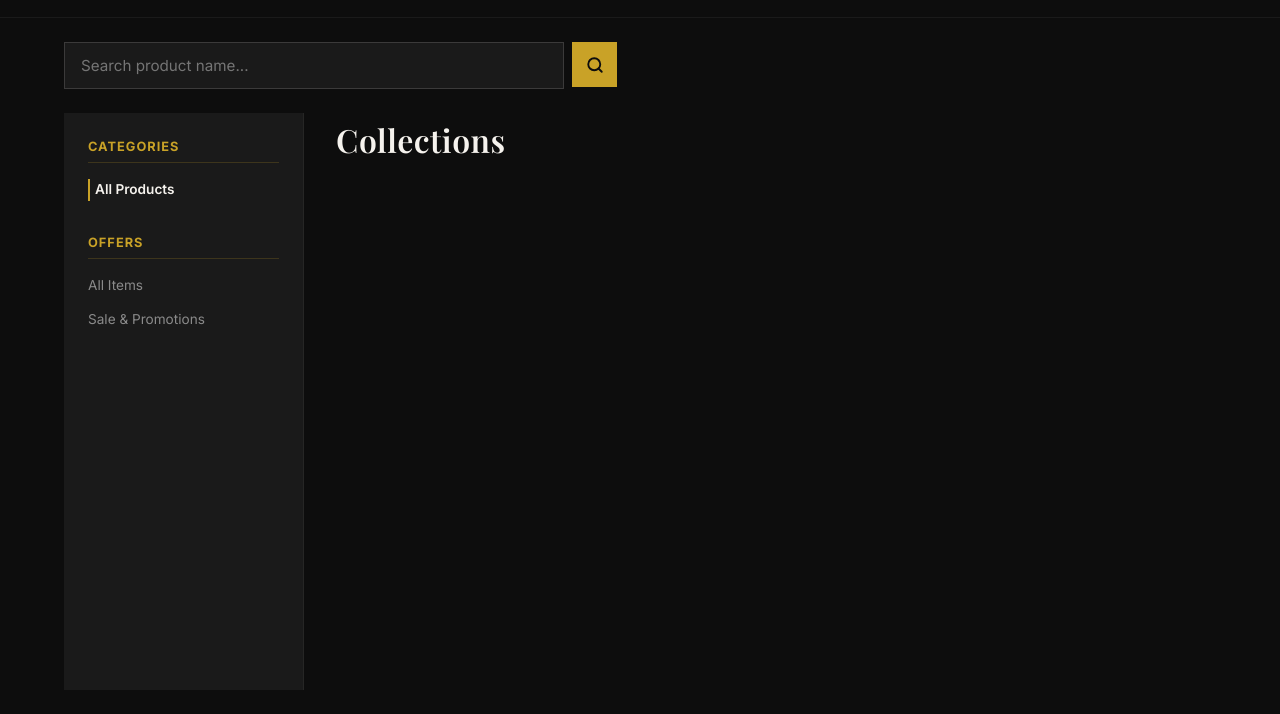
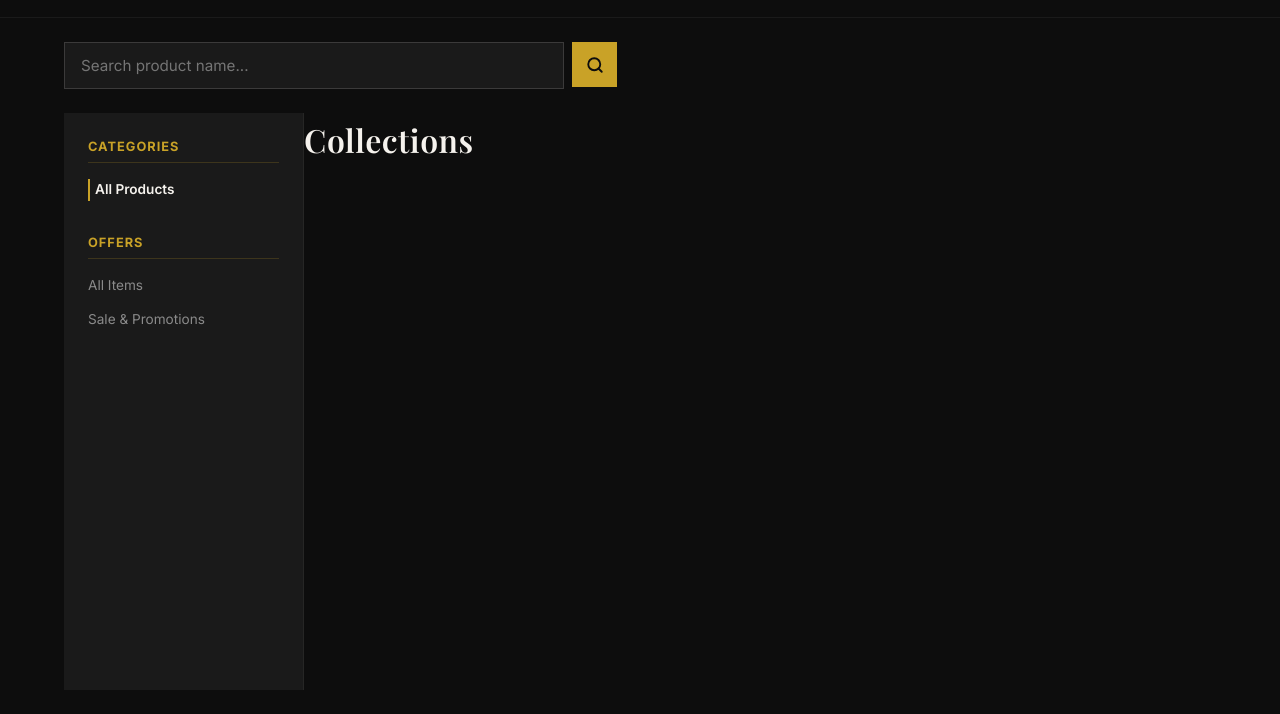
Before and after one commit to KamranAli812921/khansfashion, a website built with Vite: page frontend/index.html in a window 1280 px wide. Shown: the part 86-800 px from the top of the page. Built offline with nearby package versions, Linux system fonts and the light colour scheme; files whose address does not match are found by name; a web font is replaced by a local one.

Commit message:
Set browse-container gap to 0rem to tighten spacing

```diff
--- a/frontend/style.css
+++ b/frontend/style.css
@@ -494,7 +494,7 @@ main {
 .browse-container {
   display: grid;
   grid-template-columns: 240px 1fr;
-  gap: 2rem;
+  gap: 0rem;
   flex: 1;
   height: 100%;
   overflow: hidden;
```
